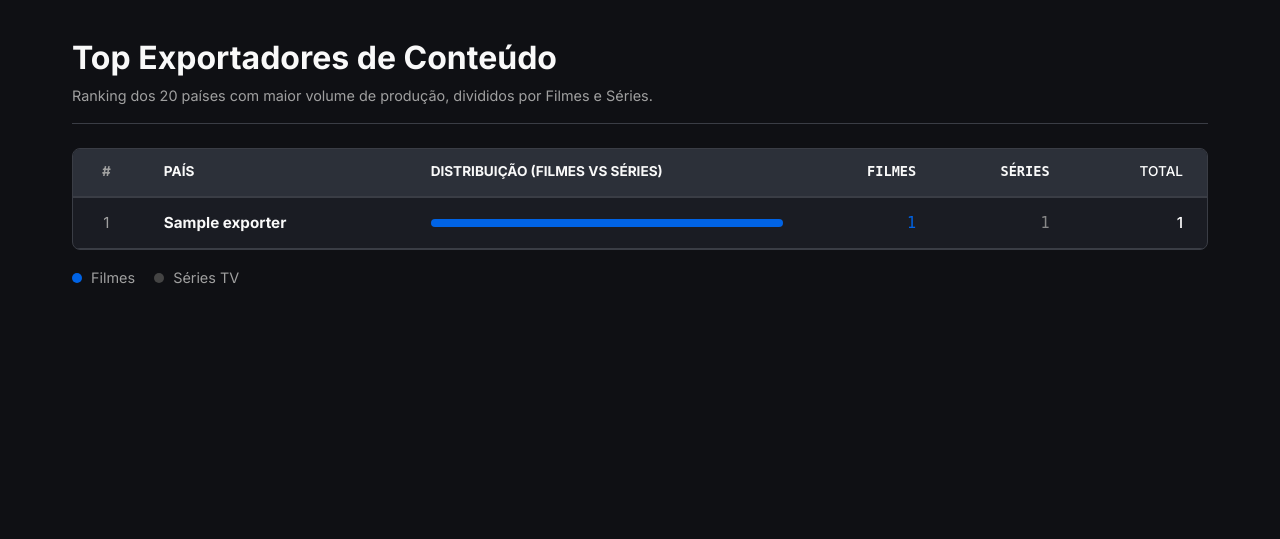
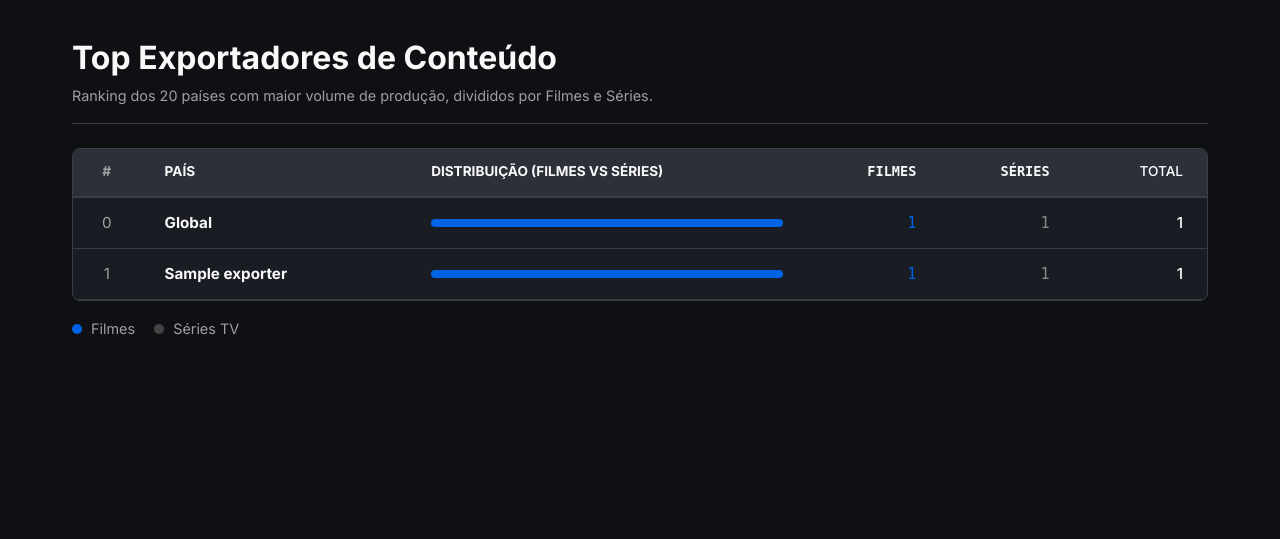
Before and after one commit to xaviert15/DisneyPlusDB, a Flask app: template app/templates/top_exporters.html in a window 1280 px wide. Shown: the part 71-610 px from the top of the page. Run offline with Flask 3, Linux system fonts and the light colour scheme; the template is opened without the code that fills it: most values are stand-ins (such as "Sample title", 1, 10 or a date in 2020).

Commit message:
Adicionei global aos top exportadores

```diff
--- a/app/app.py
+++ b/app/app.py
@@ -282,4 +282,11 @@ def top_exporters():
         ORDER BY total_content DESC
         LIMIT 20
     ''').fetchall()
-    return render_template('top_exporters.html', exporters=exporters)
+    exporters_total = db.execute('''
+        SELECT SUM(CASE WHEN s.show_type = 'Movie' THEN 1 ELSE 0 END) AS total_movies, SUM(CASE WHEN s.show_type = 'TV Show' THEN 1 ELSE 0 END) AS total_tv, COUNT(s.show_id) AS total_content
+        FROM Country c
+        JOIN Show_Country sc ON c.country_id = sc.country_id
+        JOIN Show s ON sc.show_id = s.show_id
+        ORDER BY total_content DESC
+    ''').fetchone()
+    return render_template('top_exporters.html', exporters=exporters, exporters_total=exporters_total)
--- a/app/templates/top_exporters.html
+++ b/app/templates/top_exporters.html
@@ -19,6 +19,23 @@
       </tr>
     </thead>
     <tbody>
+      <tr>
+        <td class="col-rank">0</td>
+        <td class="col-country">
+            Global
+        </td>
+
+        <td class="col-visual">
+            <div class="distribution-bar">
+                {% set movie_pct = (exporters_total.total_movies / exporters_total.total_content) * 100 %}
+                <div class="bar-movie" style="width: {{ movie_pct }}%;"></div>
+            </div>
+        </td>
+
+        <td class="col-num movie-text">{{ exporters_total.total_movies }}</td>
+        <td class="col-num tv-text">{{ exporters_total.total_tv }}</td>
+        <td class="col-total">{{ exporters_total.total_content }}</td>
+      </tr>
       {% for e in exporters %}
       <tr>
         <td class="col-rank">{{ loop.index }}</td>
```
